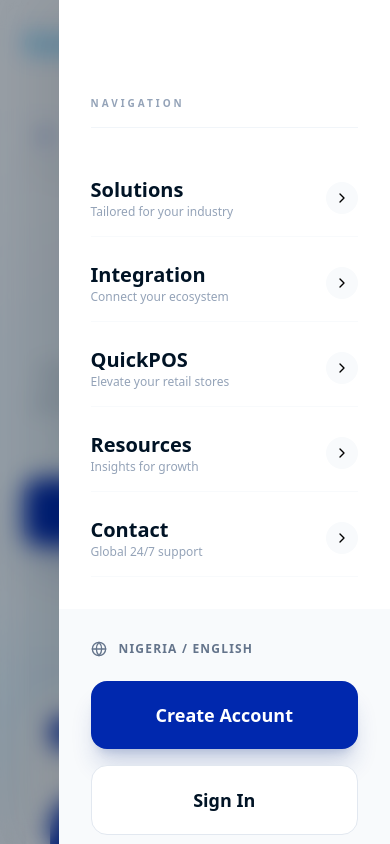
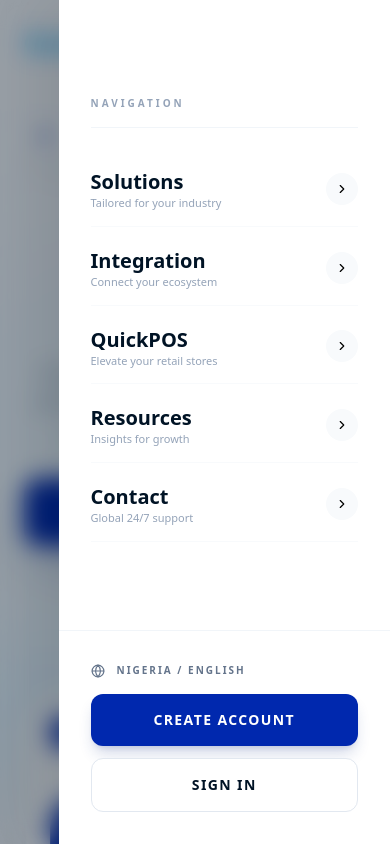
Before and after one commit to Ademolah/QuickInvoiceFrontend, a React (Create React App) app: page / in a window 390 px wide. Both pictures are taken after a click on the button 346 px from the left and 44 px from the top of the page. Shown: the top 844 px of the page. Built offline with nearby package versions, Linux system fonts and the light colour scheme.

Commit message:
updated sidebar

```diff
--- a/src/components/Navbar.jsx
+++ b/src/components/Navbar.jsx
@@ -1,175 +1,5 @@
 /* eslint-disable no-unused-vars */
 /* eslint-disable react-hooks/exhaustive-deps */
-// import React, { useState } from "react";
-// import { Link } from "react-router-dom";
-// import { motion } from "framer-motion";
-// import { Menu, X } from "lucide-react";
-// // import Contact from "../pages/Contact";
-
-// export default function Navbar() {
-//   const [drawerOpen, setDrawerOpen] = useState(false);
-
-//   const toggleDrawer = () => {
-//     setDrawerOpen(!drawerOpen);
-//   };
-
-//   return (
-//     <nav className="bg-white shadow-md sticky top-0 z-50">
-//       <div className="max-w-7xl mx-auto px-6 lg:px-12 flex justify-between items-center h-16">
-//         {/* Logo */}
-//         <motion.div
-//           initial={{ opacity: 0, y: -10 }}
-//           animate={{ opacity: 1, y: 0 }}
-//           className="flex items-center gap-2"
-//         >
-//           <Link to="/" className="flex items-center">
-//             <img
-//               src="/quicknav.svg"   // your image in public/
-//               alt="QuickInvoice"
-//               className="h-8 w-auto sm:h-9 object-contain"
-//             />
-//           </Link>
-
-//         </motion.div>
-
-//         {/* Desktop Links */}
-//         <div className="hidden md:flex items-center gap-8 font-inter">
-//           {/* <Link
-//             to="/"
-//             className="text-gray-700 hover:text-[#0046A5] transition-colors duration-200 font-medium"
-//           >
-//             Home
-//           </Link> */}
-//           <Link
-//             to="/blog"
-//             className="text-gray-700 hover:text-[#0046A5] transition-colors duration-200 font-medium"
-//           >
-//             Blog
-//           </Link>
-//           <Link
-//             to="/how"
-//             className="text-gray-700 hover:text-[#0046A5] transition-colors duration-200 font-medium"
-//           >
-//             How to Install
-//           </Link>
-//           <Link
-//             to="/contact"
-//             className="text-gray-700 hover:text-[#0046A5] transition-colors duration-200 font-medium"
-//           >
-//             Contact
-//           </Link>
-//         </div>
-
-//         {/* Auth Buttons (Desktop) */}
-//         <motion.div
-//           initial={{ opacity: 0, y: -10 }}
-//           animate={{ opacity: 1, y: 0 }}
-//           className="hidden md:flex items-center gap-4"
-//         >
-//           <Link
-//             to="/login"
-//             className="px-5 py-2 border-2 border-[#0046A5] text-[#0046A5] rounded-lg font-medium hover:bg-[#0046A5] hover:text-white transition-all duration-300 shadow-sm"
-//           >
-//             Login
-//           </Link>
-//           <Link
-//             to="/register"
-//             className="px-5 py-2 bg-gradient-to-r from-[#0028AE] to-[#00A6FA] text-white rounded-lg font-medium hover:shadow-lg transition-all duration-300"
-//           >
-//             Register
-//           </Link>
-//         </motion.div>
-
-//         {/* Mobile Menu Button */}
-//         <button
-//           className="md:hidden p-2 rounded-lg hover:bg-gray-100"
-//           onClick={toggleDrawer}
-//         >
-//           {drawerOpen ? <X size={24} /> : <Menu size={24} />}
-//         </button>
-//       </div>
-
-//       {/* Mobile Drawer */}
-//       <div
-//         className={`fixed top-0 right-0 h-full w-64 bg-white shadow-lg transform transition-transform duration-300 ease-in-out z-50 ${
-//           drawerOpen ? "translate-x-0" : "translate-x-full"
-//         }`}
-//       >
-//         <div className="flex justify-between items-center px-4 py-4 border-b">
-//           <div className="flex items-center gap-2">
-//             <Link to="/" className="flex items-center">
-//             <img
-//               src="/quicknav.svg"   // your image in public/
-//               alt="QuickInvoice"
-//               className="h-8 w-auto sm:h-9 object-contain"
-//             />
-//           </Link>
-
-//           </div>
-//           <button
-//             onClick={toggleDrawer}
-//             className="p-1 rounded-lg hover:bg-gray-100"
-//           >
-//             <X size={24} />
-//           </button>
-//         </div>
-
-//         <div className="flex flex-col mt-6 space-y-4 px-4 font-inter">
-//           <Link
-//             to="/"
-//             className="text-gray-700 hover:text-[#0046A5] transition-colors duration-200 font-medium"
-//             onClick={toggleDrawer}
-//           >
-//             Home
-//           </Link>
-//           <Link
-//             to="/blog"
-//             className="text-gray-700 hover:text-[#0046A5] transition-colors duration-200 font-medium"
-//             onClick={toggleDrawer}
-//           >
-//             Blog
-//           </Link>
-//           <Link
-//             to="/how"
-//             className="text-gray-700 hover:text-[#0046A5] transition-colors duration-200 font-medium"
-//             onClick={toggleDrawer}
-//           >
-//             How to Install
-//           </Link>
-//           <Link
-//             to="/contact"
-//             className="text-gray-700 hover:text-[#0046A5] transition-colors duration-200 font-medium"
-//             onClick={toggleDrawer}
-//           >
-//             Contact
-//           </Link>
-//           <Link
-//             to="/login"
-//             className="px-5 py-2 border-2 border-[#0046A5] text-[#0046A5] rounded-lg font-medium hover:bg-[#0046A5] hover:text-white transition-all duration-300 shadow-sm"
-//             onClick={toggleDrawer}
-//           >
-//             Login
-//           </Link>
-//           <Link
-//             to="/register"
-//             className="px-5 py-2 bg-gradient-to-r from-[#0028AE] to-[#00A6FA] text-white rounded-lg font-medium hover:shadow-lg transition-all duration-300"
-//             onClick={toggleDrawer}
-//           >
-//             Register
-//           </Link>
-//         </div>
-//       </div>
-
-//       {/* Backdrop */}
-//       {drawerOpen && (
-//         <div
-//           className="fixed inset-0 bg-black bg-opacity-40 z-40"
-//           onClick={toggleDrawer}
-//         ></div>
-//       )}
-//     </nav>
-//   );
-// }
 
 
 
@@ -288,28 +118,36 @@ export default function Navbar() {
         transition={{ type: "spring", damping: 30, stiffness: 300 }}
         className="fixed top-0 right-0 h-full w-[85%] sm:w-[400px] bg-white z-[105] shadow-[-20px_0_60px_rgba(0,0,0,0.1)] flex flex-col"
       >
-              <div className="p-8 pt-24 space-y-8 flex-1">
-                <p className="text-[10px] font-black uppercase tracking-[0.3em] text-slate-400 border-b border-slate-100 pb-4">
+        {/* 1. SCROLLABLE NAVIGATION AREA */}
+        {/* We use flex-1 and overflow-y-auto to ensure this area takes up available space but scrolls if it overflows */}
+        <div className="flex-1 overflow-y-auto pt-24 px-8 pb-8 custom-scrollbar">
+          <p className="text-[10px] font-black uppercase tracking-[0.3em] text-slate-400 border-b border-slate-100 pb-4 mb-6">
             Navigation
           </p>
-                <div className="space-y-2">
+
+          <div className="space-y-1"> {/* Tightened space-y from 2 to 1 for better density */}
             {navLinks.map((link, i) => (
               <motion.div
                 key={link.name}
                 initial={{ opacity: 0, x: 20 }}
                 animate={{ opacity: 1, x: 0 }}
-                      transition={{ delay: 0.1 * i }}
+                transition={{ delay: 0.05 * i }} // Faster staggered animation
               >
                 <Link
                   to={link.path}
+                  onClick={() => setIsOpen(false)}
                   className="group flex items-center justify-between py-4 border-b border-slate-50 transition-all"
                 >
                   <div>
-                          <p className="text-xl font-bold text-[#001325] group-hover:text-[#0028AE] transition-colors">{link.name}</p>
-                          <p className="text-xs text-slate-400 font-medium">{link.description}</p>
+                    <p className="text-xl font-bold text-[#001325] group-hover:text-[#0028AE] transition-colors">
+                      {link.name}
+                    </p>
+                    <p className="text-[11px] text-slate-400 font-medium leading-tight max-w-[200px]">
+                      {link.description}
+                    </p>
                   </div>
                   <div className="w-8 h-8 rounded-full bg-slate-50 flex items-center justify-center group-hover:bg-[#0028AE] group-hover:text-white transition-all">
-                          <ChevronRight size={16} />
+                    <ChevronRight size={14} />
                   </div>
                 </Link>
               </motion.div>
@@ -317,24 +155,28 @@ export default function Navbar() {
           </div>
         </div>
 
-              {/* Drawer Footer */}
-              <div className="p-8 bg-slate-50 space-y-4">
-                <div className="flex items-center gap-3 text-slate-500 mb-6">
-                  <Globe size={16} />
-                  <span className="text-xs font-bold tracking-widest uppercase">Nigeria / English</span>
+        {/* 2. PINNED DRAWER FOOTER */}
+        {/* This stays at the bottom regardless of how many links you add */}
+        <div className="p-8 bg-white border-t border-slate-100 space-y-3">
+          <div className="flex items-center gap-3 text-slate-500 mb-4">
+            <Globe size={14} />
+            <span className="text-[10px] font-black tracking-[0.2em] uppercase">Nigeria / English</span>
           </div>
+
+          <div className="grid grid-cols-1 gap-3">
             <Link
               to="/register"
-                  className="block w-full py-5 bg-[#0028AE] text-white text-center rounded-2xl font-bold text-lg shadow-xl shadow-blue-900/20"
+              className="w-full py-4 bg-[#0028AE] text-white text-center rounded-xl font-bold text-sm uppercase tracking-widest shadow-lg shadow-blue-900/20 active:scale-[0.98] transition-transform"
             >
               Create Account
             </Link>
             <Link
               to="/login"
-                  className="block w-full py-5 bg-white border border-slate-200 text-[#001325] text-center rounded-2xl font-bold text-lg"
+              className="w-full py-4 bg-white border border-slate-200 text-[#001325] text-center rounded-xl font-bold text-sm uppercase tracking-widest active:scale-[0.98] transition-transform"
             >
               Sign In
             </Link>
+          </div>
         </div>
       </motion.div>
     </>
```
Lines whose indentation alone changed are shown as unchanged.
